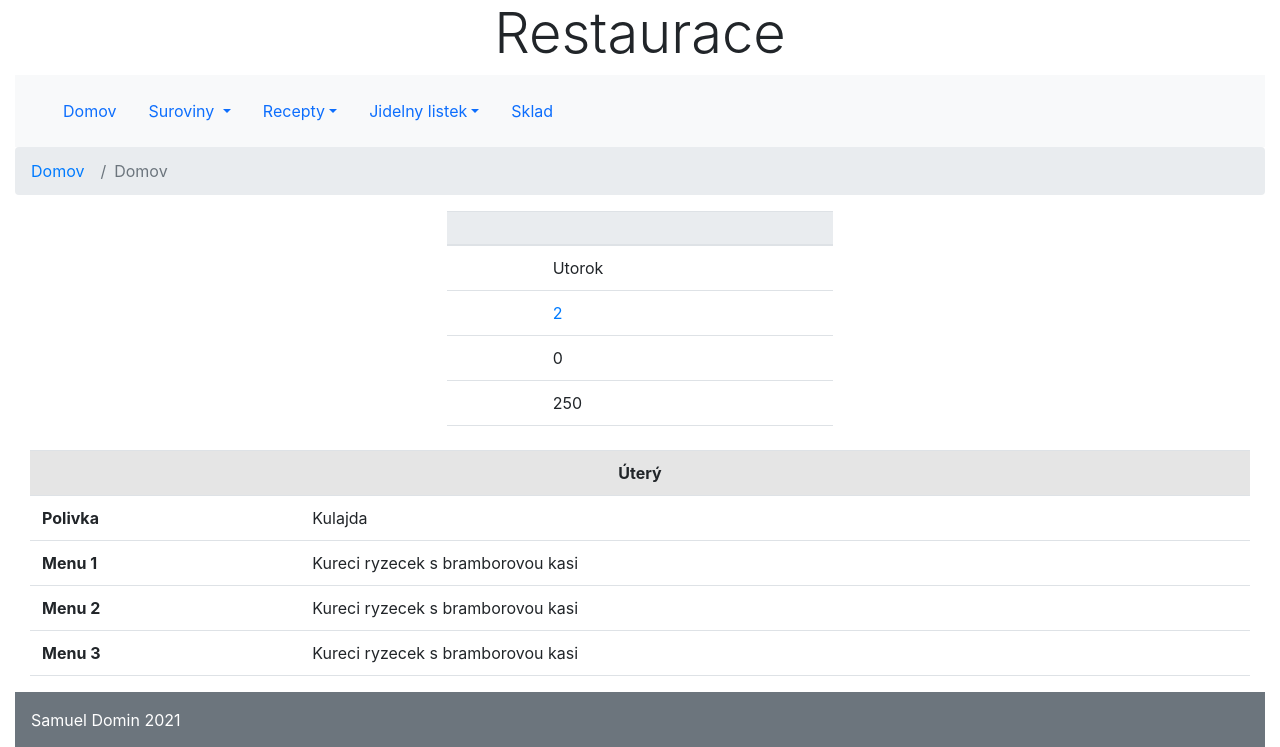
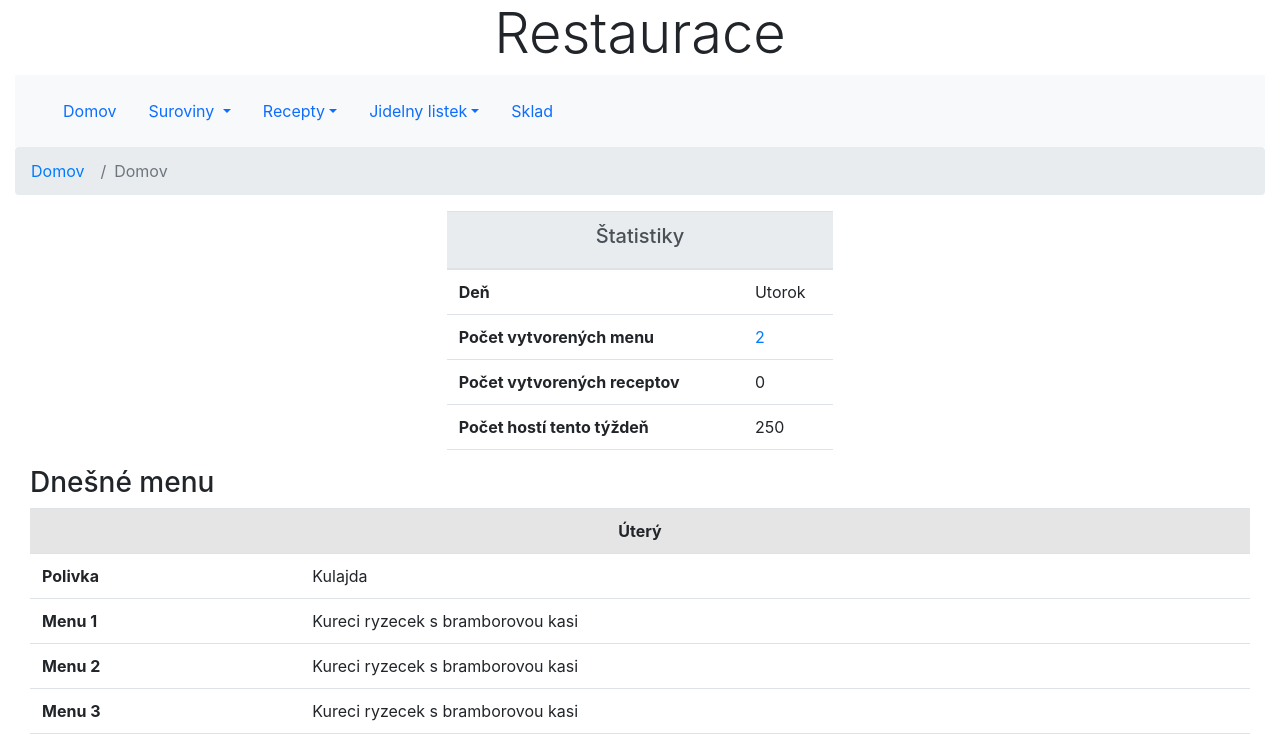
Before and after one commit to samod1/restauracia, a PHP site: page / in a window 1280 px wide. Shown: the top 747 px of the page. Run offline with PHP 8.4, Linux system fonts and the light colour scheme; data that the repository does not hold is empty; some libraries are stand-ins or nearby versions.

Commit message:
Doplnanie vyrazov pre slovensku mutaciu stranky

```diff
--- a/langs/sk.php
+++ b/langs/sk.php
@@ -1,11 +1,20 @@
 <?php
 //Slovensky jazyk
 
-$lang= array("TITLE" => 'Reštaurácia',
+$lang= array(
+    "TITLE" => 'Reštaurácia',
     "HOME" => 'Domov',
     "INGREDIENTS" => "Suroviny",
     "RECIEPES" => "Recepty",
+    "MENUS" => "Jedálne lístky",
+    "STORAGE" => "Sklad",
     "lang_cz" => "Česky",
-    "lang_sk" => "Slovensky"
+    "lang_sk" => "Slovensky",
+    "STATISTICS" => "Štatistiky",
+    "GUEST_COUNT" => "Počet hostí tento týždeň",
+    "MENU_COUNT" => "Počet vytvorených menu",
+    "RECIEPE_COUNT" => "Počet vytvorených receptov",
+    "DAY" => "Deň",
+    "TODAYS_MENU" => "Dnešné menu"
 );
 ?>
```
